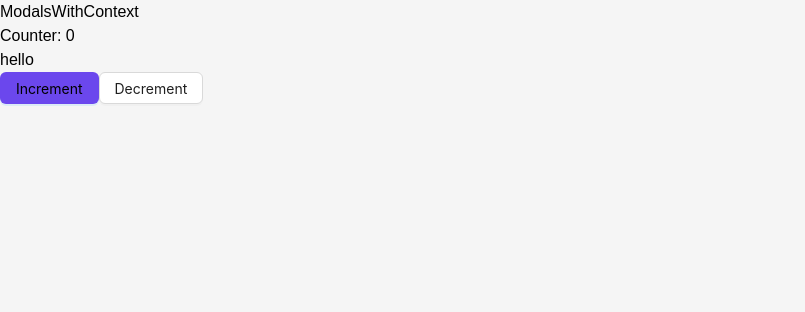
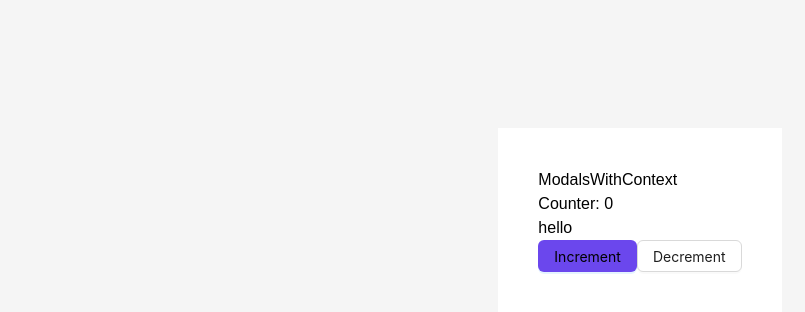
Before and after one commit to felix-le/assignment-fe, a React (Create React App) app: page / in a window 1280 px wide. Shown: the top 312 px of the page, without its empty margins (0-805 px from the left). Built offline with nearby package versions, Linux system fonts and the light colour scheme.

Commit message:
done layout - working on display ui

```diff
--- a/src/App.tsx
+++ b/src/App.tsx
@@ -3,9 +3,9 @@ import Modal from "./components/modal";
 function App() {
   return (
     <>
-      <>
+      <main className="h-screen w-screen">
         <Modal />
-      </>
+      </main>
     </>
   );
 }
--- a/src/components/modal/ModalWithContext.tsx
+++ b/src/components/modal/ModalWithContext.tsx
@@ -9,7 +9,8 @@ function ModalsWithContext() {
   const count = useSelector((state: any) => state.count);
   const dispatch = useDispatch();
   return (
-    <>
+    <div className="flex justify-center items-center w-full h-full flex-col pt-[10%]">
+      <div className="h-full max-w-full bg-white p-[40px]">
         <div>ModalsWithContext</div>
 
         <h1>Counter: {count}</h1>
@@ -24,7 +25,8 @@ function ModalsWithContext() {
         </Button>
         <Button onClick={() => dispatch(decrement())}>Decrement</Button>
         {/* <Modal /> */}
-    </>
+      </div>
+    </div>
   );
 }
 
```
Lines whose indentation alone changed are shown as unchanged.
